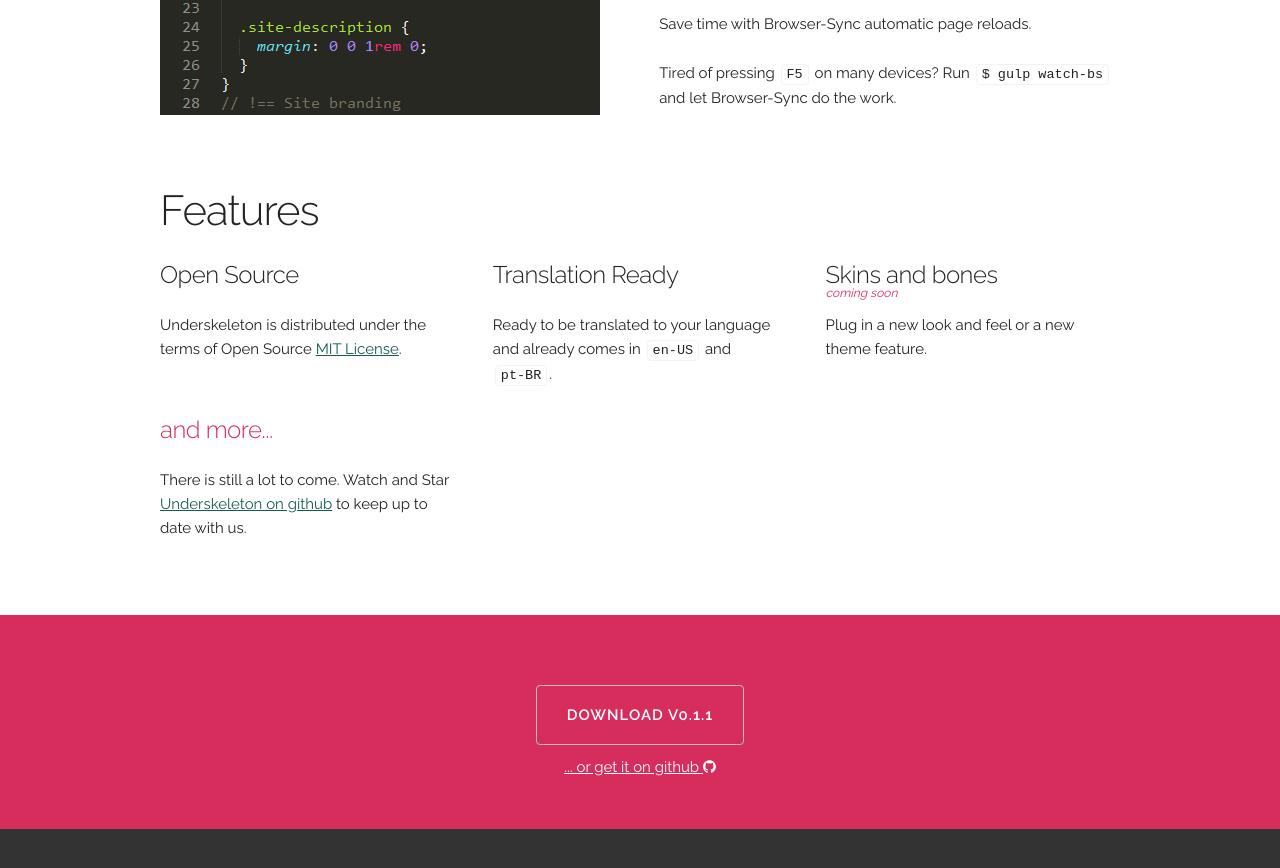
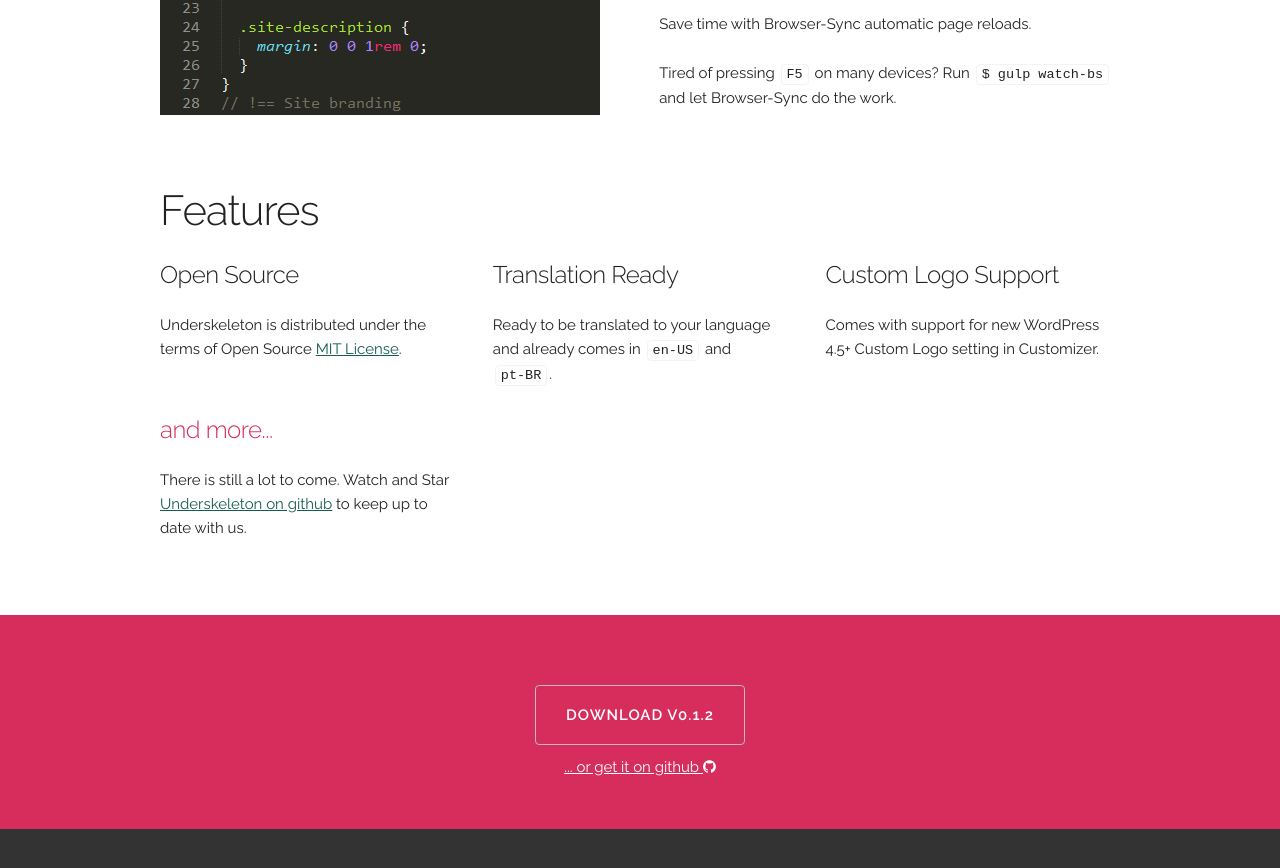
Before and after one commit to diegoversiani/underskeleton, a Jekyll site: the page built from index.html, in a window 1280 px wide and 900 px high, scrolled down 1967 px. Shown: the top 868 px of the window. Built offline with Jekyll 4.4.1, drawn with Linux system fonts in a browser that asks for light colours; some of the changed text lies outside the part shown.

```diff
--- a/_config.yml
+++ b/_config.yml
@@ -20,7 +20,7 @@ description: > # this means to ignore newlines until "baseurl:"
 baseurl: "" # the subpath of your site, e.g. /blog
 url: "http://getunderskeleton.com" # the base hostname & protocol for your site
 
-source_version: "v0.1.1"
+source_version: "v0.1.2"
 
 # Build settings
 markdown: kramdown
--- a/index.html
+++ b/index.html
@@ -99,9 +99,8 @@ layout: homepage
     </div>
 
     <div class="feature four columns">
-      <h5>Skins and bones</h5>
-      <span class="soon">coming soon</span>
-      <p>Plug in a new look and feel or a new theme feature.</p>
+      <h5>Custom Logo Support</h5>
+      <p>Comes with support for new WordPress 4.5+ Custom Logo setting in Customizer.</p>
     </div>
   </div>
 
```
